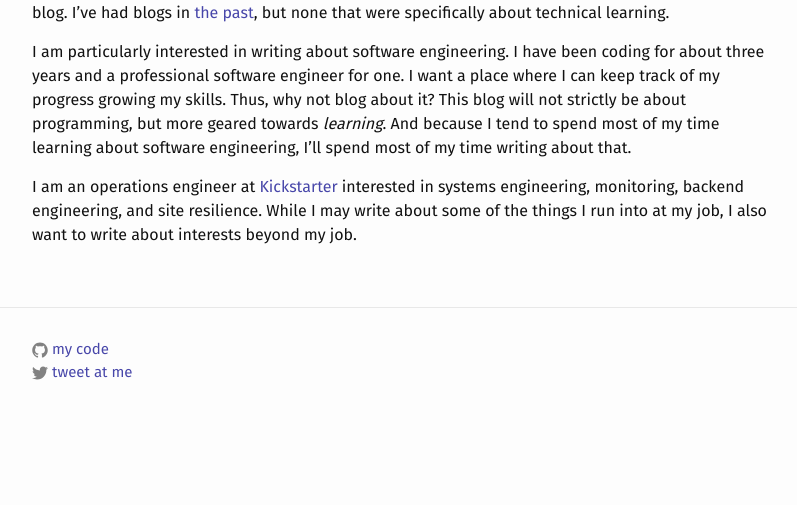
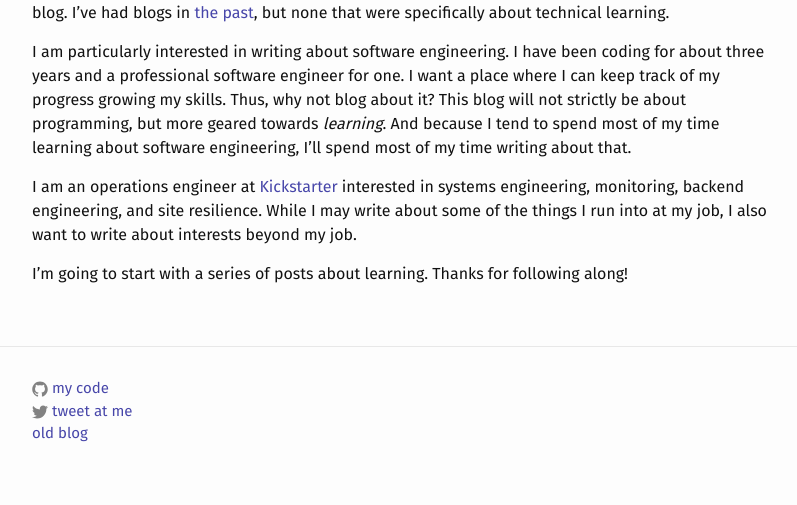
Before and after one commit to ghazaal71/loganmeetsworld, a Jekyll site: the page built from _posts/2017-05-02-new-blog.markdown, in a window 1280 px wide. Shown: the part 538-1043 px from the top of the page, without its empty margins (238-1035 px from the left). Built offline with Jekyll 4.4.1, drawn with Linux system fonts in a browser that asks for light colours; before the commit the page ends 981 px from its top, so only the background shows below that.

Commit message:
add old blog link

```diff
--- a/_includes/footer.html
+++ b/_includes/footer.html
@@ -16,6 +16,7 @@
             {% include icon-twitter.html username=site.twitter_username %}
           </li>
           {% endif %}
+          <li><a href="https://loganmcdonald.me">old blog</a></li>
         </ul>
       </div>
     </div>
--- a/_posts/2017-05-02-new-blog.markdown
+++ b/_posts/2017-05-02-new-blog.markdown
@@ -11,3 +11,5 @@ I'm starting this new blog! I love writing. I love learning. Writing helps me le
 I am particularly interested in writing about software engineering. I have been coding for about three years and a professional software engineer for one. I want a place where I can keep track of my progress growing my skills. Thus, why not blog about it? This blog will not strictly be about programming, but more geared towards _learning_. And because I tend to spend most of my time learning about software engineering, I'll spend most of my time writing about that.
 
 I am an operations engineer at [Kickstarter](www.kickstarter.com) interested in systems engineering, monitoring, backend engineering, and site resilience. While I may write about some of the things I run into at my job, I also want to write about interests beyond my job.
+
+I'm going to start with a series of posts about learning. Thanks for following along!
```
